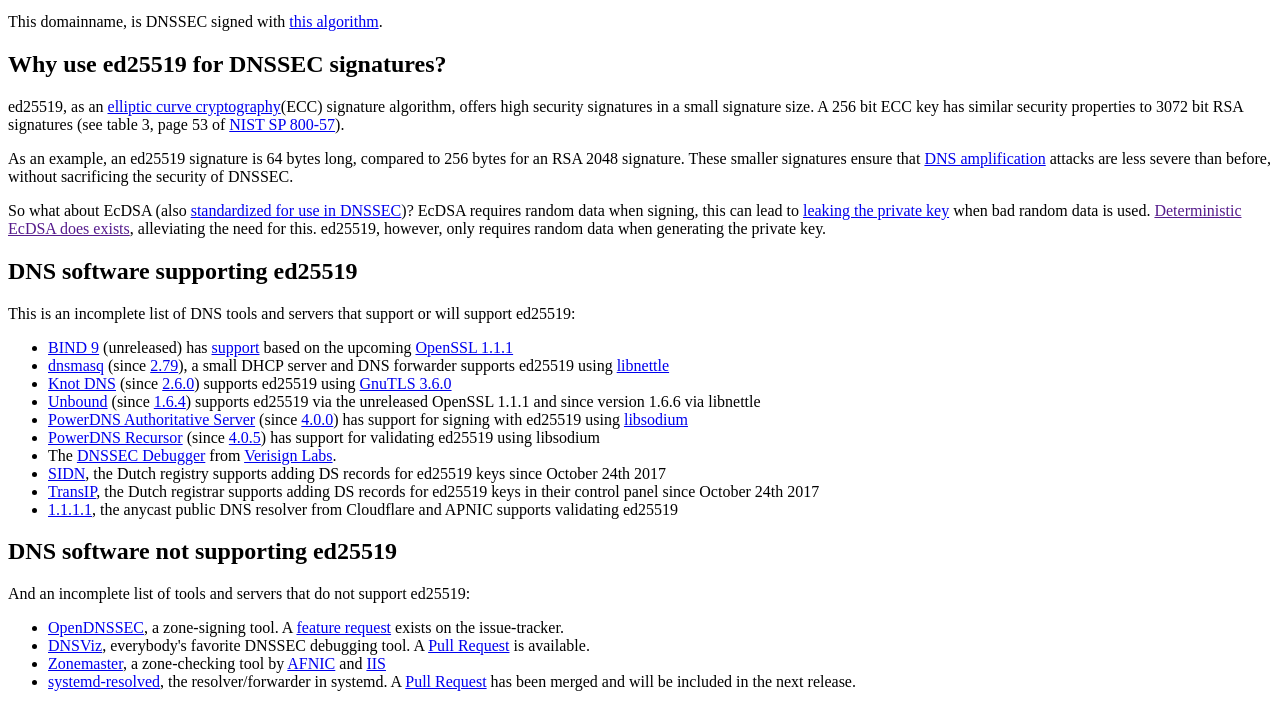
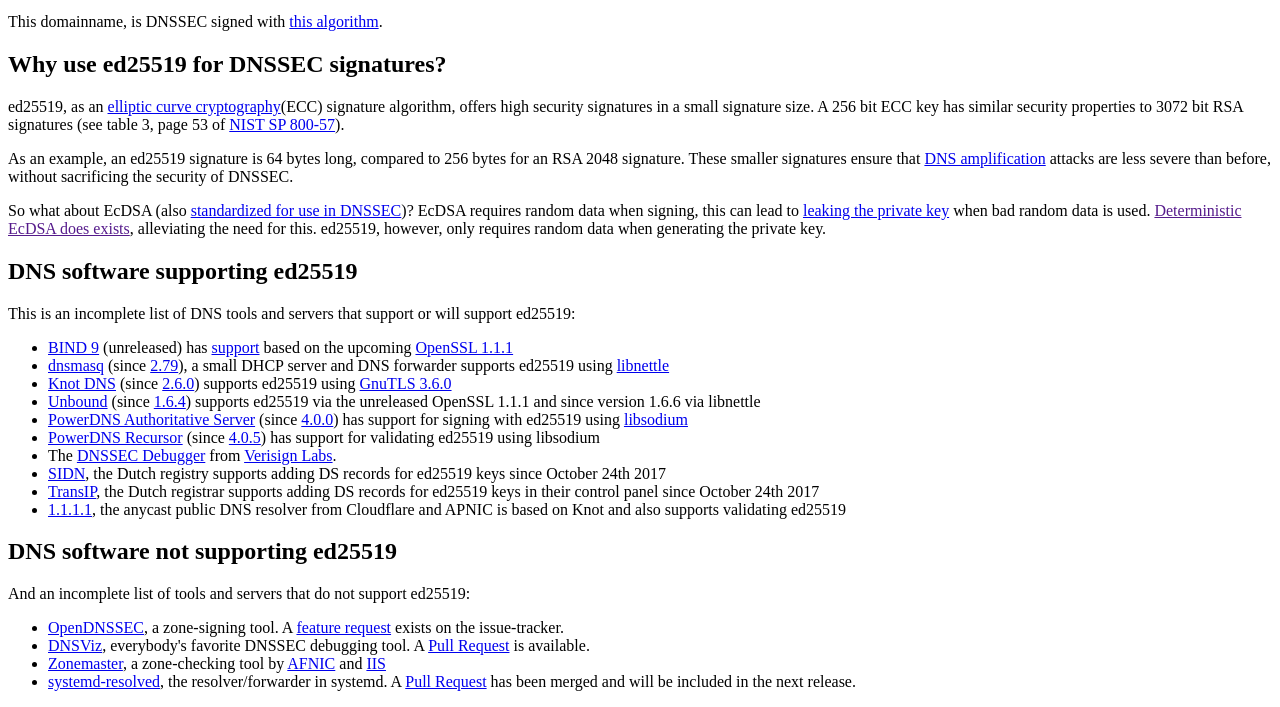
Before and after one commit to pieterlexis/ed25519.nl, a Gatsby site: page / in a window 1280 px wide. Shown: the part 119-826 px from the top of the page. Built offline with nearby package versions, Linux system fonts and the light colour scheme; Gatsby itself is replaced by a stand-in of ours.

Commit message:
Update index.js

```diff
--- a/src/pages/index.js
+++ b/src/pages/index.js
@@ -22,7 +22,7 @@
       <li>The <a href="http://dnssec-debugger.verisignlabs.com/ed25519.nl">DNSSEC Debugger</a> from <a href="https://www.verisign.com/en_US/company-information/verisign-labs/index.xhtml">Verisign Labs</a>.</li>
       <li><a href="https://sidn.nl">SIDN</a>, the Dutch registry supports adding DS records for ed25519 keys since October 24th 2017</li>
       <li><a href="https://transip.nl">TransIP</a>, the Dutch registrar supports adding DS records for ed25519 keys in their control panel since October 24th 2017</li>
-      <li><a href="https://1.1.1.1">1.1.1.1</a>, the anycast public DNS resolver from Cloudflare and APNIC supports validating ed25519</li>
+      <li><a href="https://1.1.1.1">1.1.1.1</a>, the anycast public DNS resolver from Cloudflare and APNIC is based on Knot and also supports validating ed25519</li>
     </ul>
     </p>
     <h2>DNS software not supporting ed25519</h2>
```
